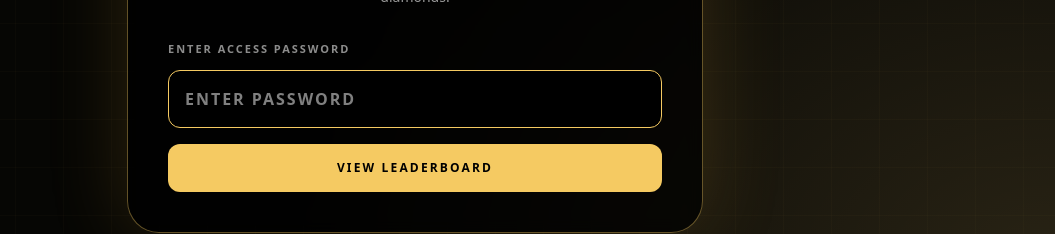
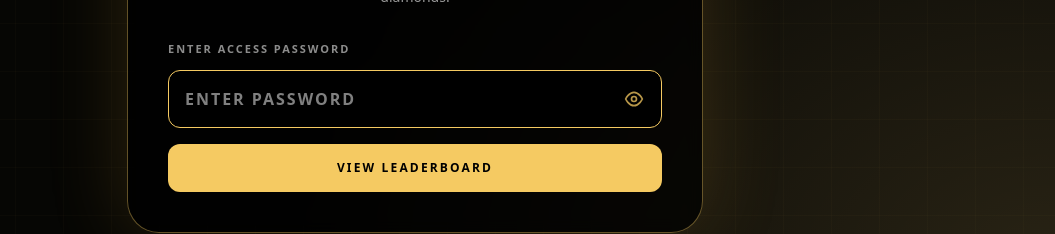
Before and after one commit to AQUANETWORKTT/dan-battle-generator, a Next.js app: page /recruitment-leaderboard/access in a window 1280 px wide. Shown: the part 649-883 px from the top of the page, without its empty margins (225-1280 px from the left). Built offline with nearby package versions, Linux system fonts and the light colour scheme.

Commit message:
Add recruitment password visibility toggle

```diff
--- a/app/recruitment-leaderboard/access/page.tsx
+++ b/app/recruitment-leaderboard/access/page.tsx
@@ -5,6 +5,7 @@ import { FormEvent, useState } from "react";
 
 export default function RecruitmentLeaderboardAccessPage() {
   const [password, setPassword] = useState("");
+  const [showPassword, setShowPassword] = useState(false);
   const [error, setError] = useState("");
   const [loading, setLoading] = useState(false);
 
@@ -46,7 +47,12 @@ export default function RecruitmentLeaderboardAccessPage() {
         </div>
         <label className="mt-8 block text-[11px] font-black uppercase tracking-[.18em] text-white/55">
           Enter access password
-          <input autoFocus required type="password" value={password} onChange={(event) => setPassword(event.target.value)} placeholder="ENTER PASSWORD" className="mt-3 w-full rounded-xl border border-white/15 bg-black px-4 py-4 text-base text-white outline-none transition focus:border-[#f5ca62]" />
+          <div className="relative mt-3">
+            <input autoFocus required type={showPassword ? "text" : "password"} value={password} onChange={(event) => setPassword(event.target.value)} placeholder="ENTER PASSWORD" className="w-full rounded-xl border border-white/15 bg-black py-4 pl-4 pr-14 text-base text-white outline-none transition focus:border-[#f5ca62]" />
+            <button type="button" onClick={() => setShowPassword((visible) => !visible)} aria-label={showPassword ? "Hide password" : "Show password"} className="absolute inset-y-0 right-0 flex w-14 items-center justify-center text-[#f5ca62]/75 transition hover:text-[#ffe39b]">
+              {showPassword ? <svg viewBox="0 0 24 24" aria-hidden="true" className="h-5 w-5 fill-none stroke-current stroke-2"><path d="m3 3 18 18" /><path d="M10.6 10.6a2 2 0 0 0 2.8 2.8" /><path d="M9.9 4.2A10.8 10.8 0 0 1 12 4c5.5 0 9.3 4.6 10 8-0.3 1.4-1.2 3-2.6 4.3M6.3 6.3C4.2 7.8 2.6 10 2 12c0.8 3.4 4.5 8 10 8 1.3 0 2.5-.2 3.5-.7" /></svg> : <svg viewBox="0 0 24 24" aria-hidden="true" className="h-5 w-5 fill-none stroke-current stroke-2"><path d="M2 12s3.7-8 10-8 10 8 10 8-3.7 8-10 8S2 12 2 12Z" /><circle cx="12" cy="12" r="3" /></svg>}
+            </button>
+          </div>
         </label>
         <button disabled={loading} className="mt-4 w-full rounded-xl bg-[#f5ca62] py-4 text-xs font-black uppercase tracking-[.18em] text-black transition hover:bg-[#ffe39b] disabled:opacity-50">{loading ? "Opening…" : "View leaderboard"}</button>
         {error ? <p className="mt-4 text-center text-xs font-black uppercase text-red-300">{error}</p> : null}
```
